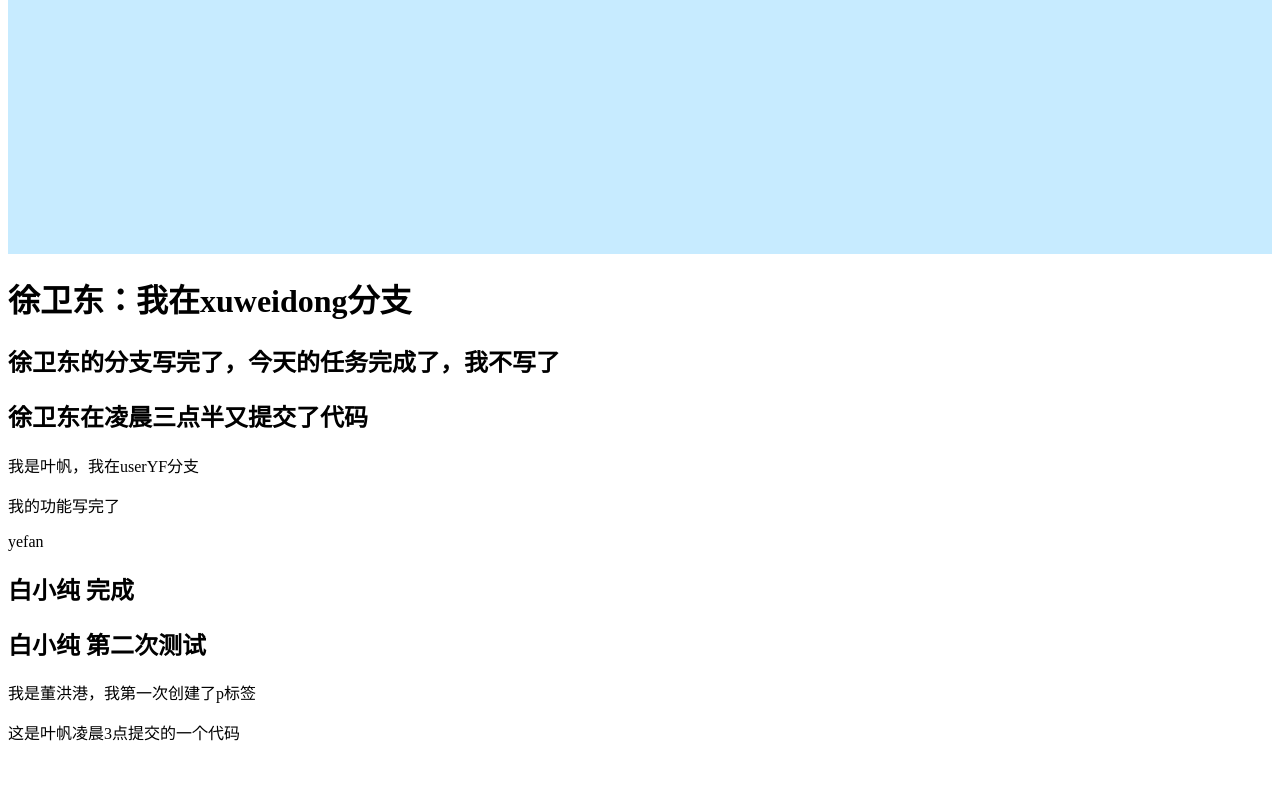
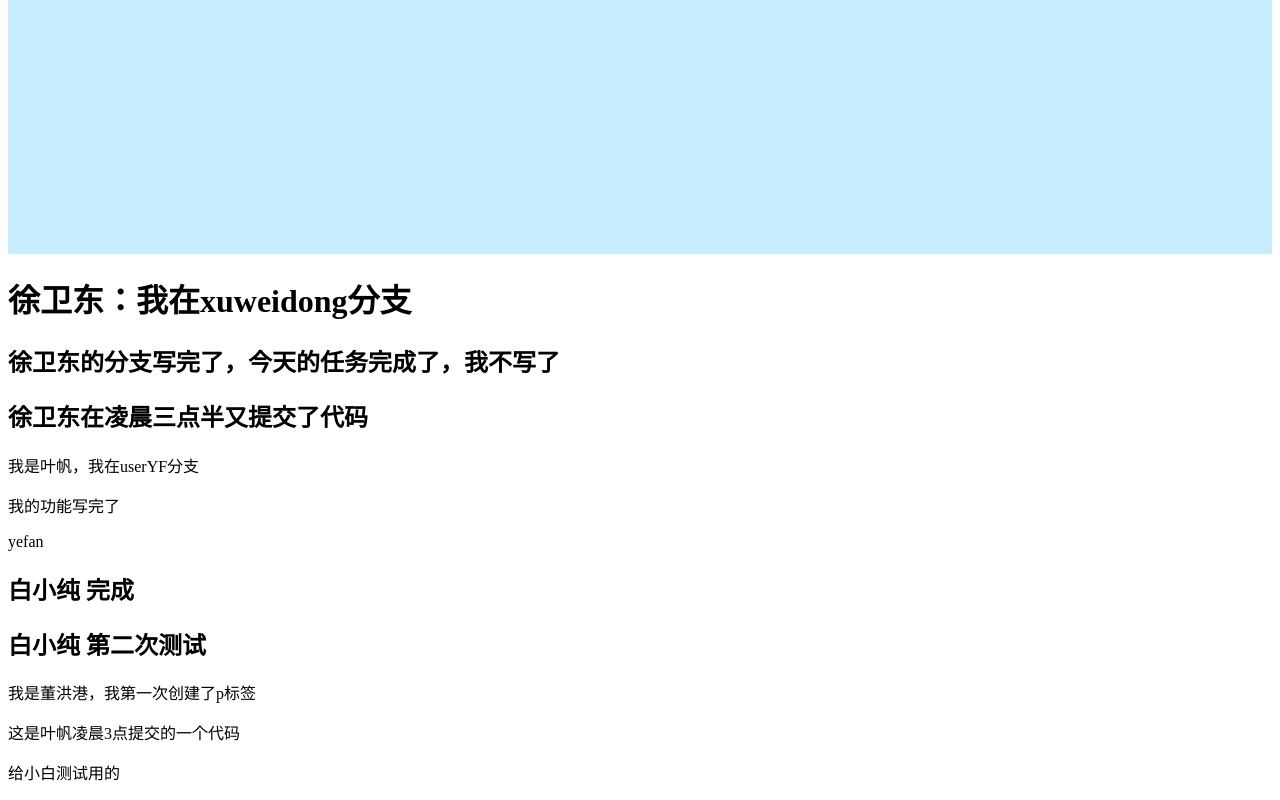
Before and after one commit to Yefannnn/TestGitMerge, a Vue app: page /#/sign in a window 1280 px wide. Shown: the part 536-1336 px from the top of the page. Before the commit the page ends 1296 px from the top, so only its background shows below. Built offline with nearby package versions, Linux system fonts and the light colour scheme; what @smallwei/avue, vue-baidu-map would draw is missing.

Commit message:
给小白测试

```diff
--- a/src/App.vue
+++ b/src/App.vue
@@ -13,6 +13,7 @@
     <h2>白小纯 第二次测试</h2>
     <p>我是董洪港，我第一次创建了p标签</p>
     <p>这是叶帆凌晨3点提交的一个代码</p>
+    <p>给小白测试用的</p>
   </div>
 </template>
 
```
